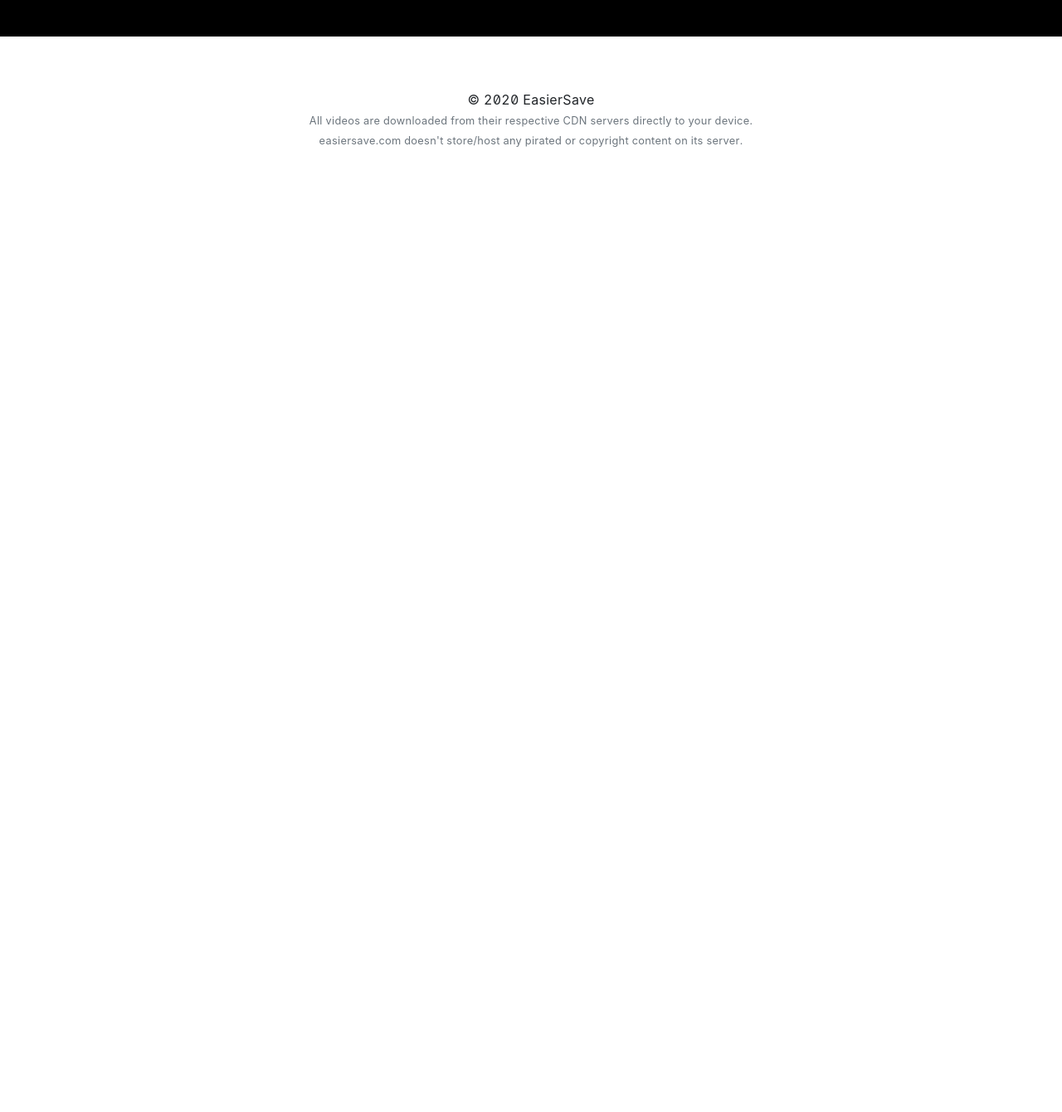
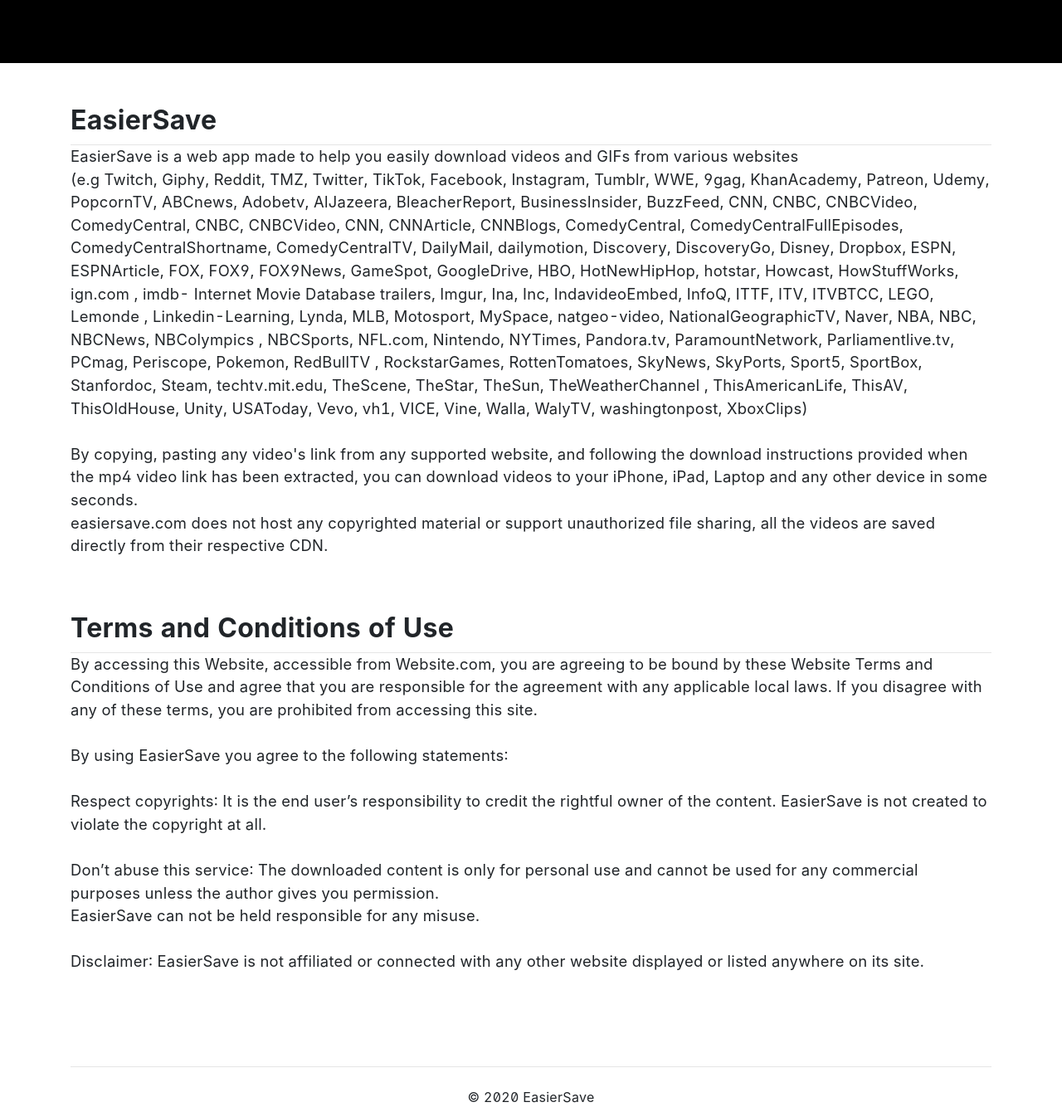
Before and after one commit to cs50victor/easiersave, a Gatsby site: page / in a window 1280 px wide. Shown: the part 1460-2800 px from the top of the page at 83% size. Before the commit the page ends 1656 px from the top, so only its background shows below. Built offline with nearby package versions, Linux system fonts and the light colour scheme; Gatsby itself is replaced by a stand-in of ours.

Commit message:
adsense requirement

```diff
--- a/src/components/Layout.jsx
+++ b/src/components/Layout.jsx
@@ -41,6 +41,8 @@
             <main className="py-5">{children}</main>
             <footer className="my-3">
                 <Container>
+                    <hr/>
+                    <br/>
                     © {new Date().getFullYear()} EasierSave
                     <br/>
                     <small className="text-muted">
--- a/src/pages/index.jsx
+++ b/src/pages/index.jsx
@@ -1,7 +1,7 @@
 import React from "react";
 import Layout from "../components/Layout"
 import DownloadButtonArea from "../components/DownloadButtonArea";
-//import {Button} from "react-bootstrap";
+import {Container} from "react-bootstrap";
 import { BsBoxArrowUp} from "react-icons/bs";
 import {Helmet} from "react-helmet";
 import {FcFilm, FcInspection, FcDownload} from "react-icons/fc"
@@ -25,7 +25,7 @@
                 <title>Easier Save | Download videos from Twitter, Youtube + more.</title>
                 <meta name="description" content="Download videos from Youtube, Twitter, Instagram, Facebook, TikTok and many other websites to your device (iPhone, iPads etc).Twitter, Youtube and other social media sites video downloader."/>
                 <meta http-equiv="Content-Type" content="text/html; charset=utf-8" />
-                <meta name="keywords" content="Twitter Video Downloader, iPhone Twitter Download, Youtube downloader, video downloader, download youtube videos, iPhone download videos, Instagram video downloader, Download TikTok Videos, Download Facebook videos, Twitter" />
+                <meta name="keywords" content="twitter video downloader, iPhone Twitter Download, Youtube downloader, video downloader, download youtube videos, iPhone download videos, Instagram video downloader, Download TikTok Videos, Download Facebook videos, twitter, easiersave" />
                 <meta name="theme-color" content="#FFFFFF"/>
                 <link rel="canonical" href="https://easiersave.com/" />
                 <script data-ad-client="ca-pub-6031765331775495" async src="https://pagead2.googlesyndication.com/pagead/js/adsbygoogle.js"></script>
@@ -38,10 +38,10 @@
                     <div className="text-center my-5">
                         <h2>How to easily download videos</h2>
                         <div className="my-5 importantInfo p-3">
-                            <p><strong className="red">The most important step </strong>is to add this page to your device's home screen.
-                            Use the <BsBoxArrowUp/> button located at the bottom of your Safari Window to find the <br/> <strong><u>"Add to Home screen"</u></strong> <br/>option on iOS devices
-                            or
-                            Use to the menu button on other devices to find this option.</p>
+                            <p><strong className="red">The most important step </strong>is to add this page to your device's home screen.</p>
+                            <p><u>Using Safari</u>: {" "}
+                            Use the <BsBoxArrowUp/> button located at the bottom of your Safari Window to find the <br/> <strong>"Add to Home screen"</strong> option on iOS devices </p>
+                            <p><u>Using Other Browsers:</u> Use to the menu button on other devices to find this option.</p>
                         </div>
                     </div>
                     <h3><FcFilm size={70}/> Copy the video URL</h3>
@@ -58,6 +58,58 @@
                     </p>
                 </div>
             </div>
+            <div className="sect3">
+                <Container className="my-5">
+                    <h2>EasierSave</h2>
+                    <hr/>
+                    <p>EasierSave is a web app made to help you easily download videos and GIFs from various websites
+                        <br/>
+                        (e.g
+                        Twitch, Giphy, Reddit, TMZ, Twitter, TikTok, Facebook, Instagram, Tumblr, WWE, 9gag, KhanAcademy,
+                        Patreon, Udemy, PopcornTV, ABCnews, Adobetv, AlJazeera, BleacherReport, BusinessInsider,
+                        BuzzFeed, CNN, CNBC, CNBCVideo, ComedyCentral, CNBC, CNBCVideo, CNN, CNNArticle, CNNBlogs, ComedyCentral, ComedyCentralFullEpisodes, ComedyCentralShortname,
+                        ComedyCentralTV, DailyMail, dailymotion, Discovery, DiscoveryGo, Disney, Dropbox, ESPN, ESPNArticle, FOX, FOX9,
+                        FOX9News, GameSpot, GoogleDrive, HBO, HotNewHipHop, hotstar, Howcast, HowStuffWorks, ign.com
+                        ,  imdb- Internet Movie Database trailers, Imgur, Ina, Inc, IndavideoEmbed, InfoQ, ITTF, ITV, ITVBTCC, LEGO, Lemonde
+                        , Linkedin-Learning, Lynda, MLB, Motosport, MySpace, natgeo-video, NationalGeographicTV, Naver, NBA, NBC, NBCNews, NBColympics
+                        , NBCSports, NFL.com, Nintendo, NYTimes, Pandora.tv, ParamountNetwork, Parliamentlive.tv, PCmag, Periscope, Pokemon, RedBullTV
+                        , RockstarGames, RottenTomatoes, SkyNews, SkyPorts, Sport5, SportBox, Stanfordoc, Steam, techtv.mit.edu, TheScene, TheStar, TheSun, TheWeatherChannel
+                        , ThisAmericanLife, ThisAV, ThisOldHouse, Unity, USAToday, Vevo, vh1, VICE, Vine, Walla, WalyTV, washingtonpost, XboxClips)<br/><br/>
+
+
+                        By copying, pasting any video's link from any supported website, and following the download instructions provided when
+                        the mp4 video link has been extracted, you can download videos to your iPhone, iPad, Laptop and any other device in some seconds.
+                        <br/>
+                        easiersave.com does not host any copyrighted material or support
+                        unauthorized file sharing, all the videos are saved directly from their respective CDN.
+                    </p>
+                    <br/>
+                    <br/>
+                    <h2>Terms and Conditions of Use</h2>
+                    <hr/>
+                    <p>
+                        By accessing this Website, accessible from Website.com, you are agreeing to be bound by these Website Terms and Conditions of Use and agree that you are responsible for the agreement with any applicable local laws. If you disagree with any of these terms, you are prohibited from accessing this site.
+                        <br/>
+                        <br/>
+                        By using EasierSave you agree to the following statements:
+                        <br/>
+                        <br/>
+                        Respect copyrights:
+                        It is the end user’s responsibility to credit the rightful owner of the content. EasierSave is not created to violate the copyright at all.
+                        <br/>
+                        <br/>
+                        Don’t abuse this service:
+                        The downloaded content is only for personal use and cannot be used for any commercial purposes unless the author gives you permission.
+                        <br/>
+                        EasierSave can not be held responsible for any misuse.
+                        <br/>
+                        <br/>
+                        Disclaimer:
+                        EasierSave is not affiliated or connected with any other website displayed or listed anywhere on its site.
+                        <br/>
+                    </p>
+                </Container>
+            </div>
         </Layout>
     )
 }
--- a/src/styles/pages/_index.scss
+++ b/src/styles/pages/_index.scss
@@ -88,14 +88,22 @@
             font-size: 2.5rem;
         }
         .importantInfo{
-            box-shadow: 1px 1px 90px -14.5px #ffffff;
-            color: rgb(39, 23, 23);
+            //box-shadow: 1px 1px 90px -14.5px #ffffff;
+            color: rgb(0, 0, 0);
             border-radius: 0.5rem;
-            background-color: rgba(255,255,255,0.85);
+            background-color: white;
             p{
                 font-size: 1.4rem;
+                text-align: left;
             }
         }
+    }
+}
+
+.sect3{
+    overflow: hidden;
+    p{
+        word-break: keep-all;
     }
 }
 
```
Also changed, not shown: static/favicon.ico (deleted).
